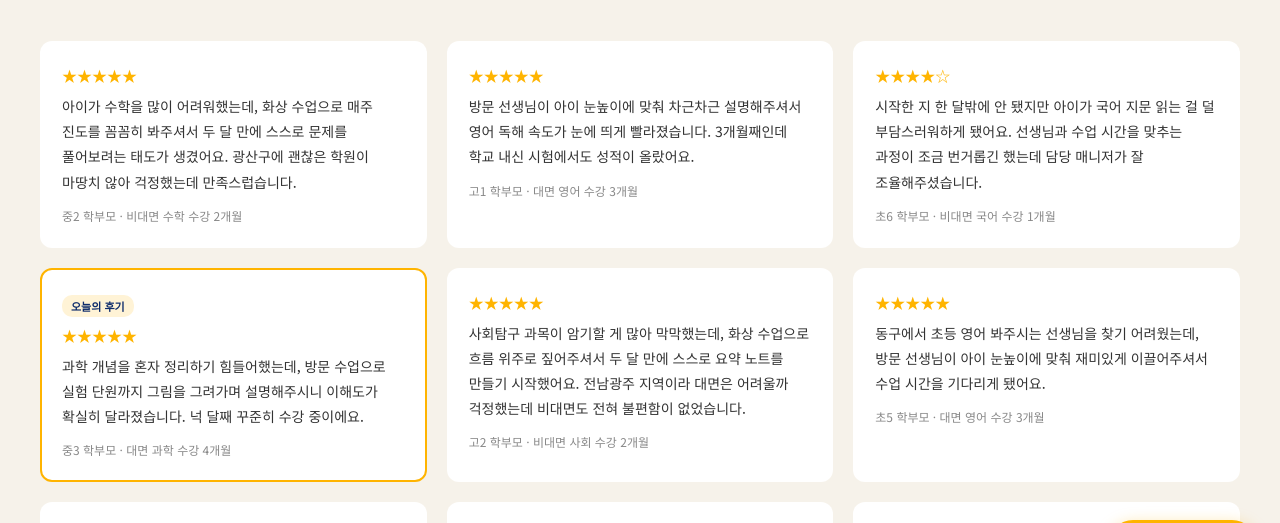
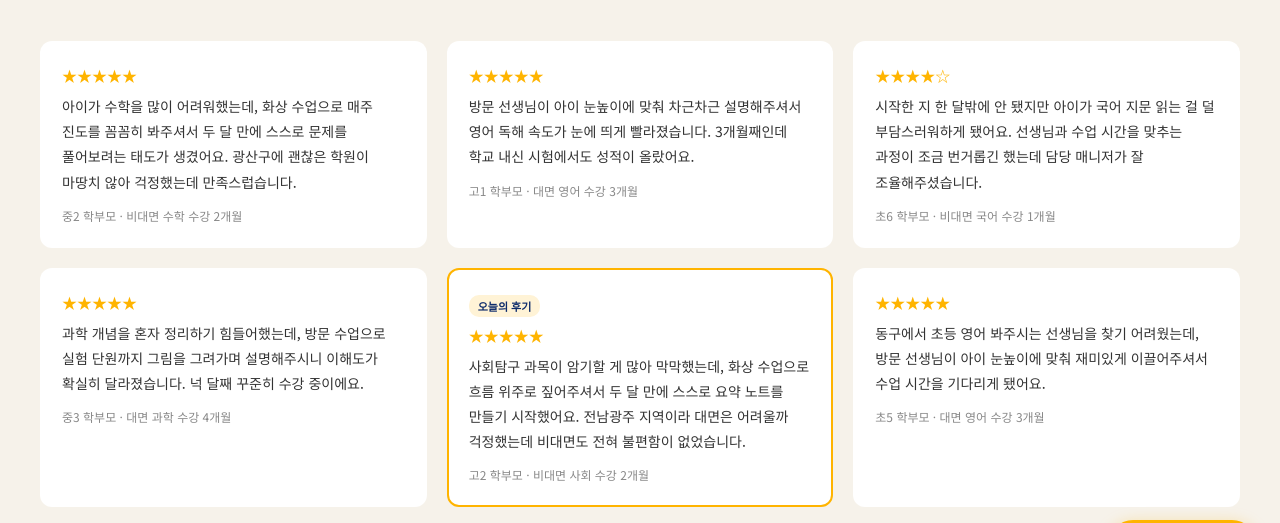
Before and after one commit to rlawogms/gwangju-tutoring-website, a plain HTML site: page reviews.html in a window 1280 px wide. Shown: the part 204-727 px from the top of the page. Drawn offline with Linux system fonts and the light colour scheme.

Commit message:
후기 로테이션: 오늘의 후기 #5
Co-Authored-By: Claude Sonnet 5.5 <noreply@anthropic.com>
Claude-Session: https://claude.ai/code/session_01H9Jro2WPGVyRHtfj2Yv6tf

```diff
--- a/reviews.html
+++ b/reviews.html
@@ -157,13 +157,13 @@ body { font-family: 'Noto Sans KR', sans-serif; color: #1a1a1a; background: #fff
       <div class="review-text">시작한 지 한 달밖에 안 됐지만 아이가 국어 지문 읽는 걸 덜 부담스러워하게 됐어요. 선생님과 수업 시간을 맞추는 과정이 조금 번거롭긴 했는데 담당 매니저가 잘 조율해주셨습니다.</div>
       <div class="review-author">초6 학부모 · 비대면 국어 수강 1개월</div>
     </div>
-    <div class="review-card featured" data-review-id="4">
+    <div class="review-card" data-review-id="4">
       <div class="review-badge">오늘의 후기</div>
       <div class="review-stars">★★★★★</div>
       <div class="review-text">과학 개념을 혼자 정리하기 힘들어했는데, 방문 수업으로 실험 단원까지 그림을 그려가며 설명해주시니 이해도가 확실히 달라졌습니다. 넉 달째 꾸준히 수강 중이에요.</div>
       <div class="review-author">중3 학부모 · 대면 과학 수강 4개월</div>
     </div>
-    <div class="review-card" data-review-id="5">
+    <div class="review-card featured" data-review-id="5">
       <div class="review-badge">오늘의 후기</div>
       <div class="review-stars">★★★★★</div>
       <div class="review-text">사회탐구 과목이 암기할 게 많아 막막했는데, 화상 수업으로 흐름 위주로 짚어주셔서 두 달 만에 스스로 요약 노트를 만들기 시작했어요. 전남광주 지역이라 대면은 어려울까 걱정했는데 비대면도 전혀 불편함이 없었습니다.</div>
```
